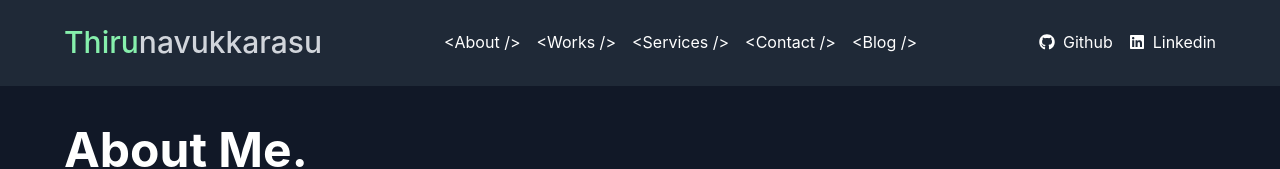
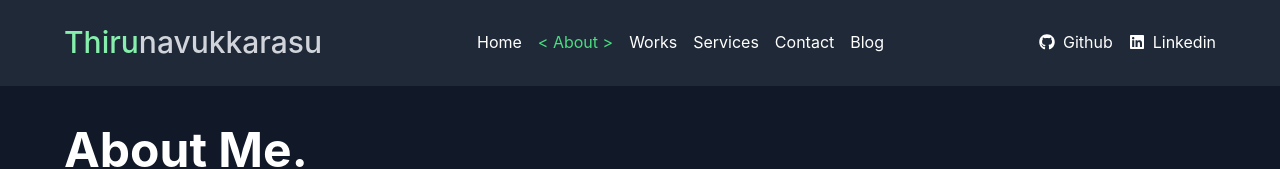
Before and after one commit to Thirunavukkarasu/thiru.site, a Next.js app: page /about in a window 1280 px wide. Shown: the top 169 px of the page. Built offline with nearby package versions, Linux system fonts and the light colour scheme.

Commit message:
fixed navbar active check

```diff
--- a/components/Navbar.tsx
+++ b/components/Navbar.tsx
@@ -1,12 +1,13 @@
+"use client";
+
 import React from "react";
+import { usePathname } from "next/navigation";
+
+import { navLinks, socialLinks } from "../constants/data";
 import Link from "next/link";
 
-import { navLinks, socialLinks } from "../constants/data";
-
 export default function Navbar() {
-  const router = {
-    pathname: "/",
-  };
+  const pathName = usePathname();
 
   return (
     <div className="bg-gray-800 text-white py-6 border-b-2 border-gray-800 sticky top-0 z-50">
@@ -25,16 +26,22 @@ export default function Navbar() {
               <li
                 key={idx}
                 className={
-                  router?.pathname === navLink.link
+                  pathName === navLink.link
                     ? "text-green-400"
                     : "hover:text-green-300"
                 }
               >
-                <Link href={navLink.link}>{`<${navLink.title} />`}</Link>
+                <Link href={navLink.link}>
+                  {pathName === navLink.link
+                    ? `< ${navLink.title} >`
+                    : navLink.title}
+                </Link>
               </li>
             ))}
             <li className="hover:text-green-300">
-              <a href="https://blog.thirunavukkarasu.com">{`<Blog />`}</a>
+              <a href="https://blog.thirunavukkarasu.com" target="_blank">
+                Blog
+              </a>
             </li>
           </ul>
         </div>
--- a/constants/data.js
+++ b/constants/data.js
@@ -51,6 +51,10 @@ export const userData = {
 };
 
 export const navLinks = [
+  {
+    title: "Home",
+    link: "/",
+  },
   {
     title: "About",
     link: "/about",
```
